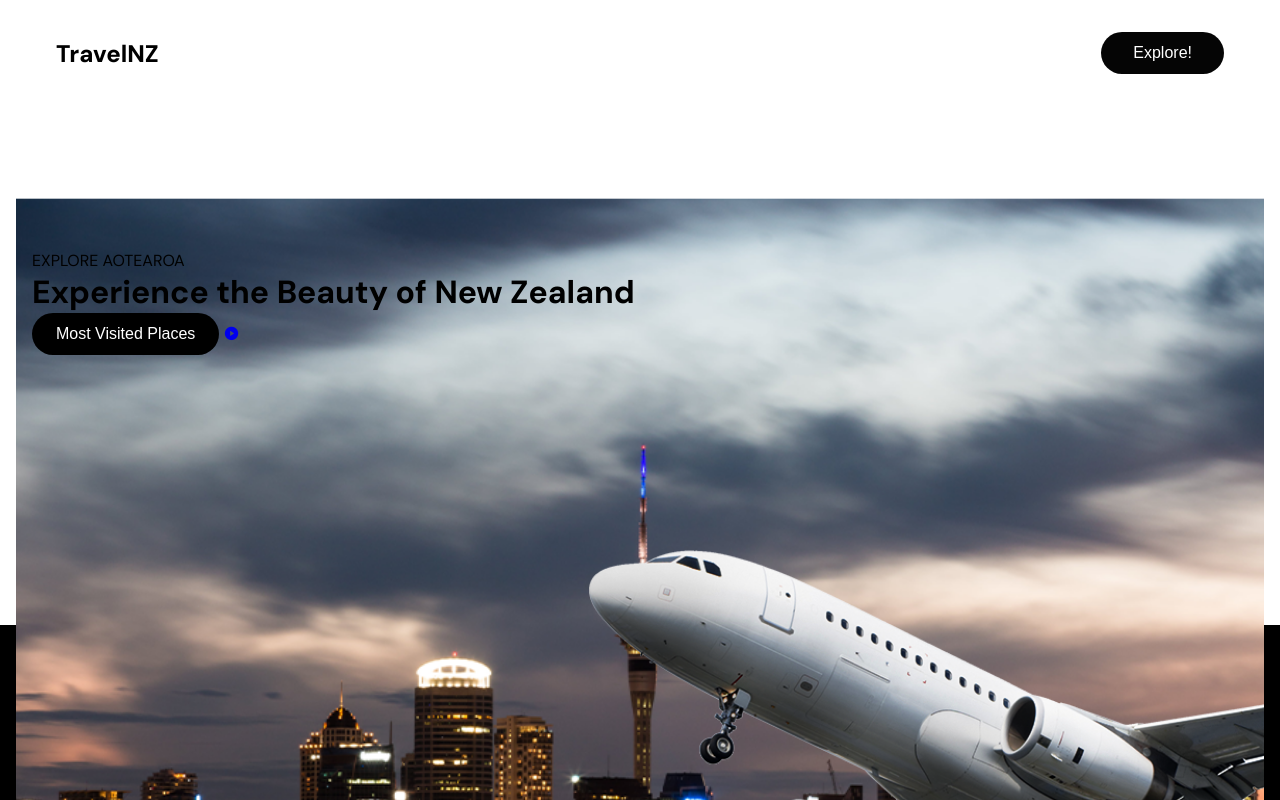
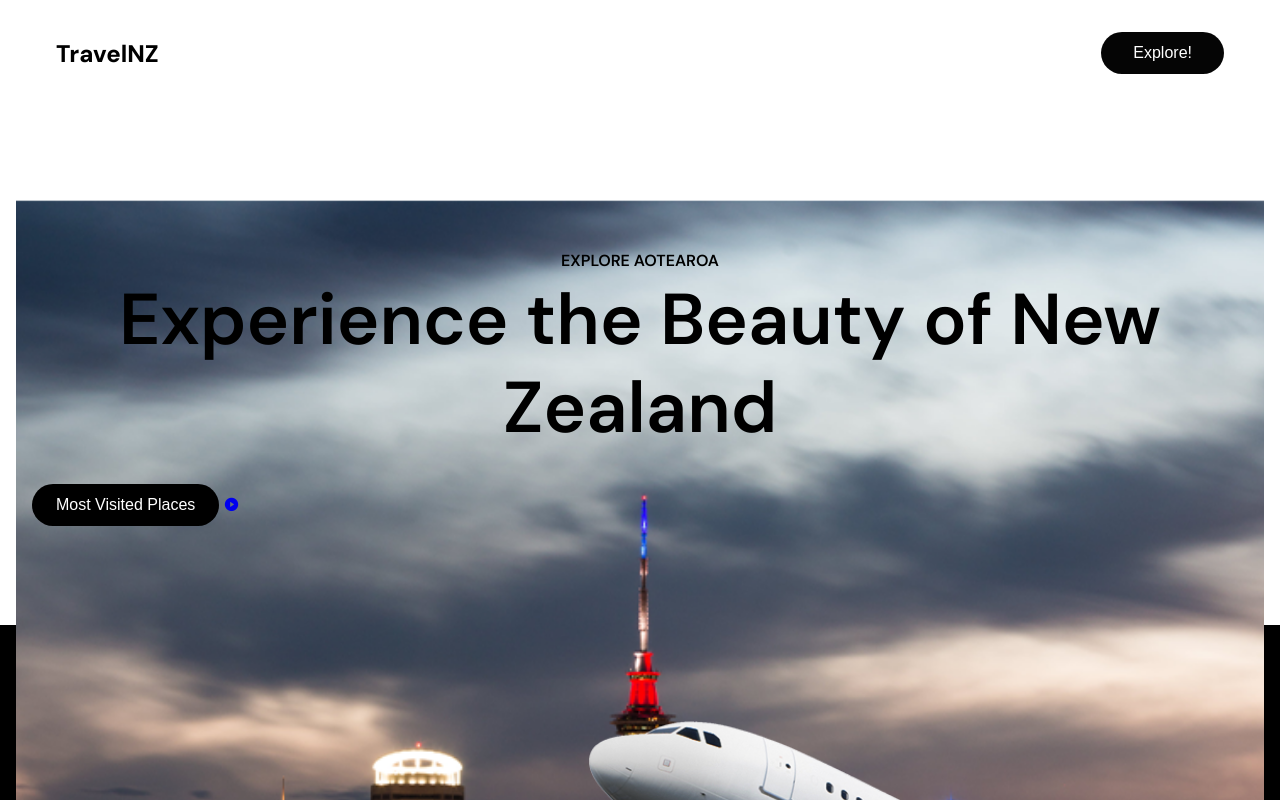
Before and after one commit to risadoeshacking/Assessment-2.0, a plain HTML site: page Website/Pages/home.html in a window 1280 px wide. Shown: the top 800 px of the page. Drawn offline with nearby package versions, Linux system fonts and the light colour scheme.

Commit message:
Update styles.css

```diff
--- a/Website/Pages/styles.css
+++ b/Website/Pages/styles.css
@@ -177,6 +177,23 @@ header_container{
   padding: 4rem 1rem;
 }
 
+.header_content p{
+  margin-bottom: 5px;
+  font-size: 1rem;
+  font-weight: 600;
+  color: var(--text-dark);
+  text-align: center;
+}
+
+.header_content h1{
+  margin-bottom: 2rem;
+  font-size: 4.5rem;
+  font-weight: 600;
+  color: var(--text-dark);
+  line-height: 5.5rem;
+  text-align: center;
+}
+
 @media (width > 768px) {
   nav {
     position: static;
```
